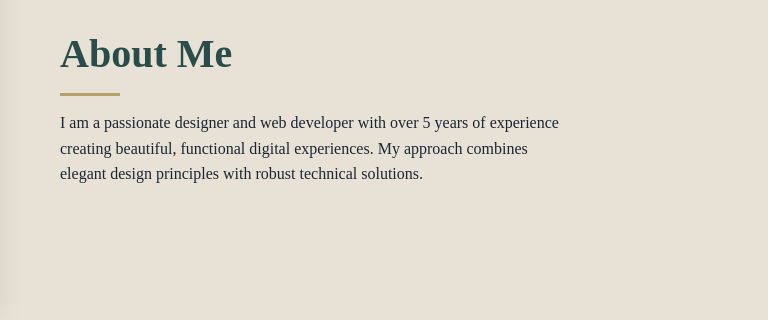
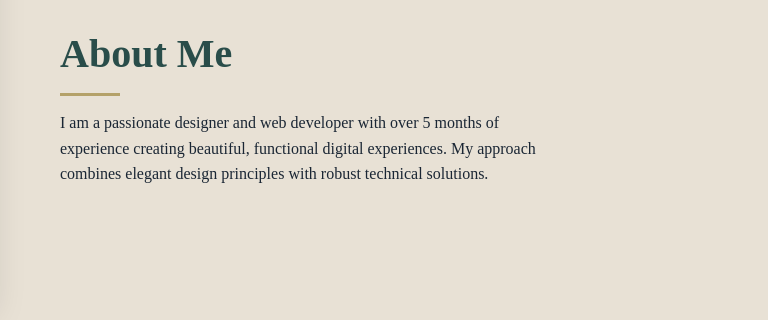
Before and after one commit to anurag3407/portfolio, a plain HTML site: page index.html in a window 1280 px wide. Shown: the part 347-667 px from the top of the page, 512-1280 px from the left. Drawn offline with Linux system fonts and the light colour scheme.

Commit message:
Update index.html

```diff
--- a/index.html
+++ b/index.html
@@ -299,7 +299,7 @@
         </div>
         <div class="profile-content">
             <h2>About Me</h2>
-            <p>I am a passionate designer and web developer with over 5 years of experience creating beautiful, functional digital experiences. My approach combines elegant design principles with robust technical solutions.</p>
+            <p>I am a passionate designer and web developer with over 5 months of experience creating beautiful, functional digital experiences. My approach combines elegant design principles with robust technical solutions.</p>
         </div>
     </section>
 
```
